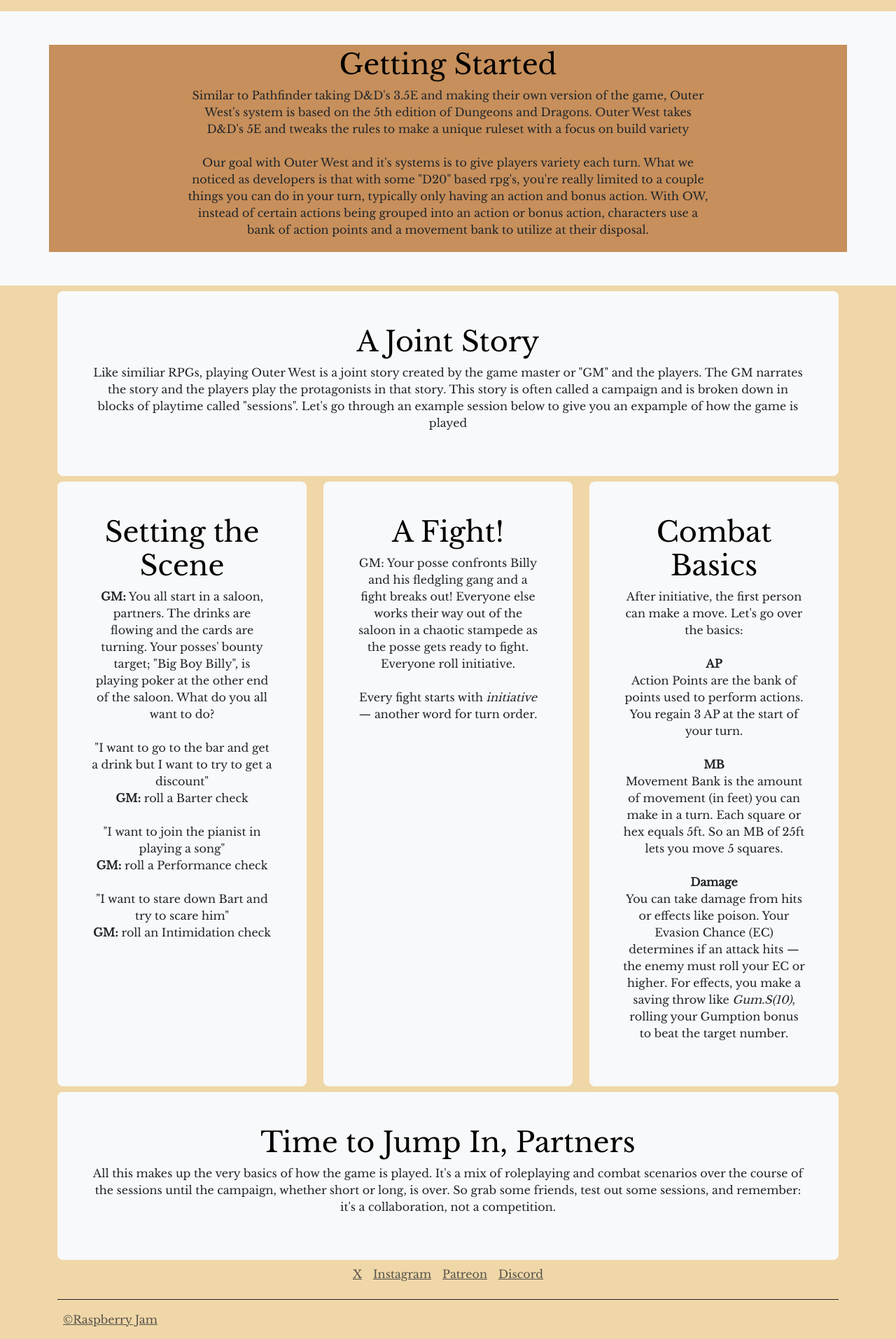
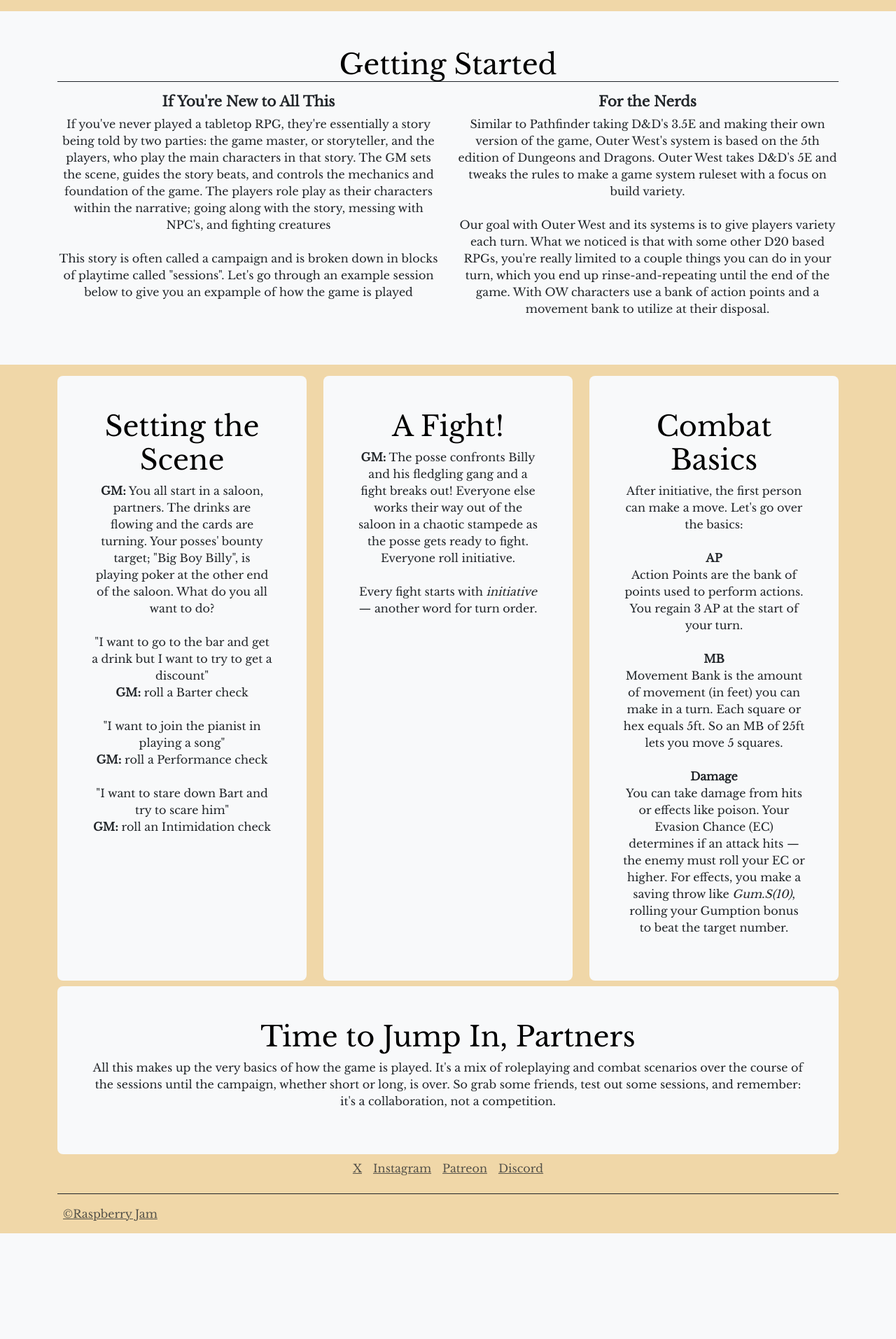
Before and after one commit to grantNixon/WWTTRPG, a Django app: page /intro in a window 1280 px wide. Shown: the part 56-1969 px from the top of the page at 70% size. After the commit the page ends 1818 px from the top, so only its background shows below. Run offline with Django 5.2, Linux system fonts and the light colour scheme.

Commit message:
CSV edits and UI

```diff
--- a/WTTRPG/home_page/templates/home_page/Intro.html
+++ b/WTTRPG/home_page/templates/home_page/Intro.html
@@ -2,11 +2,31 @@
 {%block content%}
 
 <Main class="">
-    <div class="mt-3"> <div class="p-5 text-center bg-body-tertiary"> <div class="container py-1" style="background-color: #c78f5b;"> <h1 class="text-body-emphasis">Getting Started</h1> <p class="col-lg-8 mx-auto lead fs-6">
-Similar to Pathfinder taking D&D's 3.5E and making their own version of the game, Outer West's system is based on the 5th edition of Dungeons and Dragons. Outer West takes D&D's 5E and tweaks the rules to make a unique ruleset with a focus on build variety<br><br>Our goal with Outer West and it's systems is to give players variety each turn. What we noticed as developers is that with some "D20" based rpg's, you're really limited to a couple things you can do in your turn, typically only having an action and bonus action. With OW, instead of certain actions being grouped into an action or bonus action, characters use a bank of action points and a movement bank to utilize at their disposal.
-</p> </div> </div> </div>
-    <div class="container mt-2"> <div class="p-5 text-center bg-body-tertiary rounded-3"> <h1 class="text-body-emphasis">A Joint Story</h1> <p class="fs-6 lead">
-Like similiar RPGs, playing Outer West is a joint story created by the game master or "GM" and the players. The GM narrates the story and the players play the protagonists in that story. This story is often called a campaign and is broken down in blocks of playtime called "sessions". Let's go through an example session below to give you an expample of how the game is played
+<div class="mt-3">
+  <div class="p-5 text-center bg-body-tertiary">
+    <div class="container py-1">
+      <h1 class="text-body-emphasis border-bottom border-dark">Getting Started</h1>
+
+      <div class="row mt-3">
+        <!-- Left Column -->
+        <div class="col-md-6">
+          <H5 class="text-center"><b>If You're New to All This</b></H5>
+          <p class="lead fs-6">
+            If you've never played a tabletop RPG, they're essentially a story being told by two parties: the game master, or storyteller, and the players, who play the main characters in that story. The GM sets the scene, guides the story beats, and controls the mechanics and foundation of the game. The players role play as their characters within the narrative; going along with the story, messing with NPC's, and fighting creatures<br><br>This story is often called a campaign and is broken down in blocks of playtime called "sessions". Let's go through an example session below to give you an expample of how the game is played
+          </p>
+        </div>
+
+        <!-- Right Column -->
+        <div class="col-md-6">
+          <H5 class="text-center"><b>For the Nerds</b></H5>
+          <p class="lead fs-6">
+            Similar to Pathfinder taking D&D's 3.5E and making their own version of the game, Outer West's system is based on the 5th edition of Dungeons and Dragons. Outer West takes D&D's 5E and tweaks the rules to make a game system ruleset with a focus on build variety.<br><br>Our goal with Outer West and its systems is to give players variety each turn. What we noticed is that with some other D20 based RPGs, you're really limited to a couple things you can do in your turn, which you end up rinse-and-repeating until the end of the game. With OW characters use a bank of action points and a movement bank to utilize at their disposal.
+          </p>
+        </div>
+      </div>
+    </div>
+  </div>
+</div>
 
 </p> </div> </div>
     <div class="container mt-2">
@@ -31,8 +51,8 @@
     <div class="col-md-4">
       <div class="p-5 text-center bg-body-tertiary rounded-3 h-100">
         <h1 class="text-body-emphasis">A Fight!</h1>
-        <p class="fs-6 lead text-center">
-          GM: Your posse confronts Billy and his fledgling gang and a fight breaks out! Everyone else works their way out of the saloon in a chaotic stampede as the posse gets ready to fight. Everyone roll initiative.<br><br>
+        <p class="fs-6 text-center">
+          <b>GM:</b> The posse confronts Billy and his fledgling gang and a fight breaks out! Everyone else works their way out of the saloon in a chaotic stampede as the posse gets ready to fight. Everyone roll initiative.<br><br>
           Every fight starts with <i>initiative</i> — another word for turn order.
         </p>
       </div>
--- a/WTTRPG/home_page/templates/home_page/homepage.html
+++ b/WTTRPG/home_page/templates/home_page/homepage.html
@@ -41,7 +41,7 @@
               <svg xmlns="http://www.w3.org/2000/svg" width="16" height="16" fill="currentColor" class="bi bi-book-half" viewBox="0 0 16 16">
                 <path d="M8.5 2.687c.654-.689 1.782-.886 3.112-.752 1.234.124 2.503.523 3.388.893v9.923c-.918-.35-2.107-.692-3.287-.81-1.094-.111-2.278-.039-3.213.492zM8 1.783C7.015.936 5.587.81 4.287.94c-1.514.153-3.042.672-3.994 1.105A.5.5 0 0 0 0 2.5v11a.5.5 0 0 0 .707.455c.882-.4 2.303-.881 3.68-1.02 1.409-.142 2.59.087 3.223.877a.5.5 0 0 0 .78 0c.633-.79 1.814-1.019 3.222-.877 1.378.139 2.8.62 3.681 1.02A.5.5 0 0 0 16 13.5v-11a.5.5 0 0 0-.293-.455c-.952-.433-2.48-.952-3.994-1.105C10.413.809 8.985.936 8 1.783"/>
               </svg>
-            </a><p class="mt-3 p-2 border-top border-bottom">An alligator cowboy? Armadillo bounty hunter? Human rancher? What will you be?</p><h5 class="fs-6">*This is a beta version of our character creator. There will be bugs</h5>
+            </a><p class="mt-3 p-2 border-top border-bottom">An alligator cowboy? Armadillo bounty hunter? Human rancher? What will you be?</p><h6 class="">*This is a beta version of our character creator. There will be bugs</h6>
 <svg class="bi" aria-hidden="true"></svg> </a> </div> <div class="p-5 text-center bg-body-tertiary rounded-3 h-100"
      style="background: linear-gradient(to bottom, #7a4b27, #f0d7a8);"> <div class="feature-icon d-inline-flex align-items-center justify-content-center fs-2 mb-1"> </div> <h3 class="fs-2 text-light border-bottom border-dark">Step 4</h3><div class="col d-flex">
             <a href="#" class="fs-6 gap-1 icon-link icon-link-hover text-light">
```
Also changed, not shown: WTTRPG/create/Clothing.csv (+11 -11 lines), WTTRPG/create/MysticalWeapons.csv (+8 -9 lines), WTTRPG/create/Spells.csv (+2 -14 lines), WTTRPG/create/Utilities.csv (+9 -9 lines), WTTRPG/db.sqlite3.
